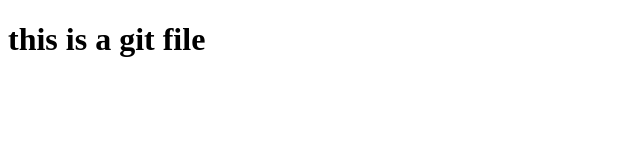
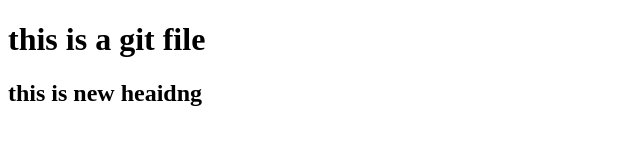
Before and after one commit to maydev18/my-first-repo, a plain HTML site: page index.html in a window 1280 px wide. Shown: the whole page, without its empty margins (0-640 px from the left). Drawn offline with Linux system fonts and the light colour scheme.

Commit message:
this is my fourth change

```diff
--- a/index.html
+++ b/index.html
@@ -8,6 +8,6 @@
 </head>
 <body>
     <h1>this is a git file</h1>
-
+    <h2>this is new heaidng</h2>
 </body>
 </html>
```
